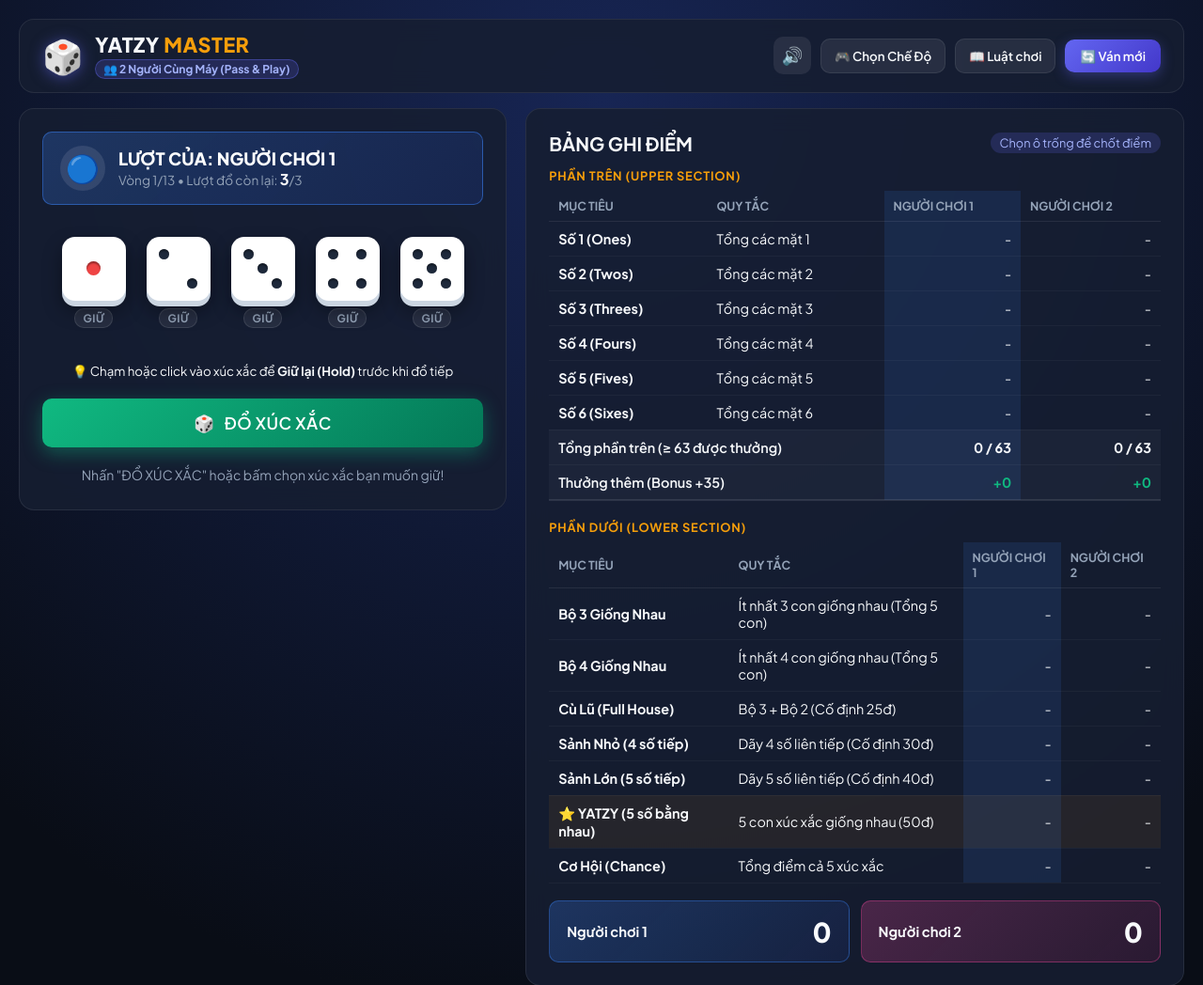
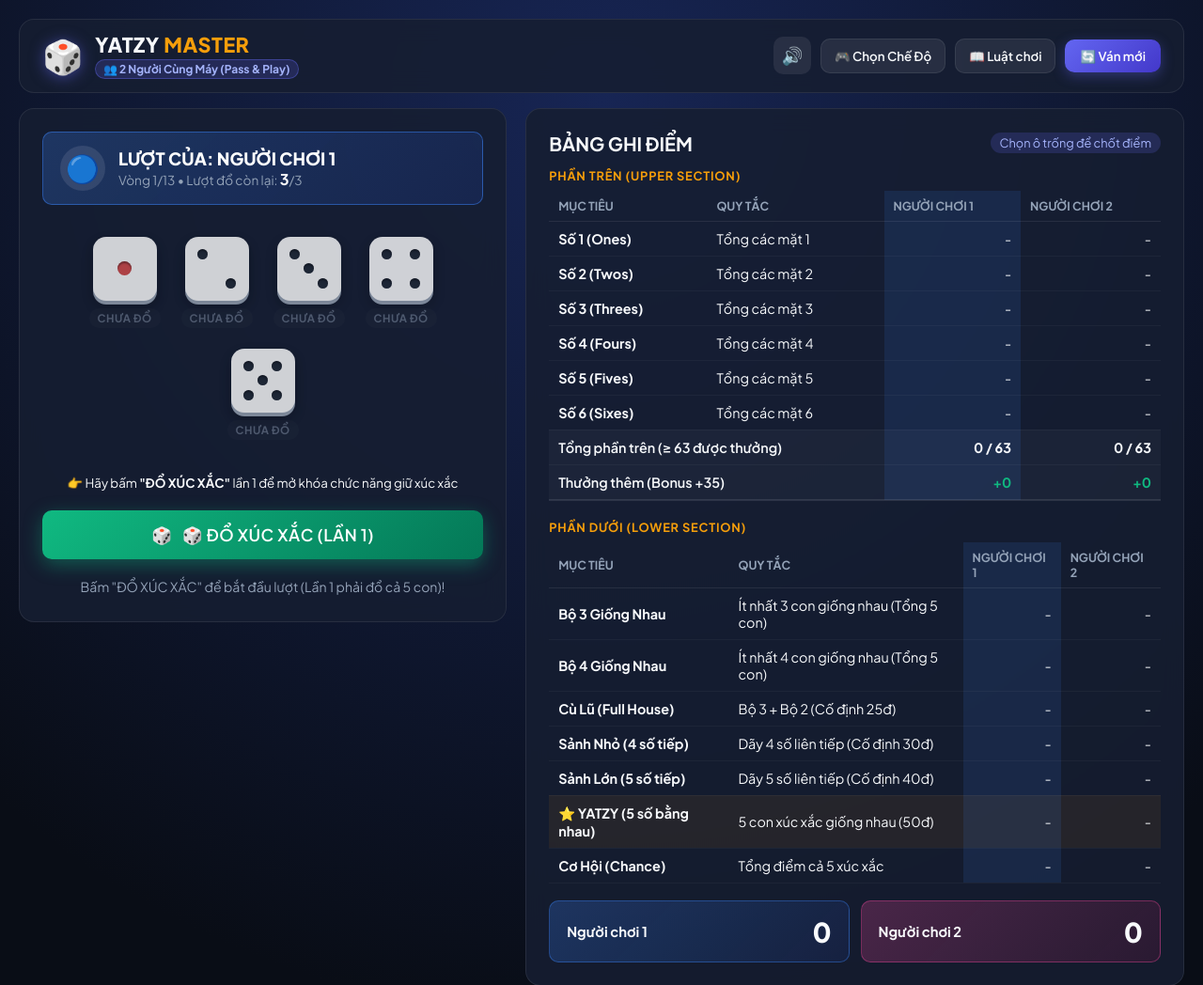
Before and after one commit to nhdthnh/yatzy, a Flask app: page / in a window 1280 px wide. Shown: the top 1048 px of the page at 94% size. Run offline with Flask 3, Linux system fonts and the light colour scheme.

Commit message:
Enforce Yatzy rule: require rolling all 5 dice on first roll before holding

```diff
--- a/app.py
+++ b/app.py
@@ -245,12 +245,17 @@ def roll(game_id):
     current_dice = game["dice"]
     has_rolled = game["has_rolled"]
 
-    new_dice = []
-    for i in range(5):
-        if i in held:
-            new_dice.append(current_dice[i])
-        else:
-            new_dice.append(random.randint(1, 6))
+    # Nếu là lần đổ đầu tiên của lượt (chưa đổ lần nào), bắt buộc phải đổ cả 5 con, không cho giữ xúc xắc
+    if not has_rolled or game["rolls_left"] == 3:
+        held = []
+        new_dice = [random.randint(1, 6) for _ in range(5)]
+    else:
+        new_dice = []
+        for i in range(5):
+            if i in held:
+                new_dice.append(current_dice[i])
+            else:
+                new_dice.append(random.randint(1, 6))
 
     game["dice"] = new_dice
     game["rolls_left"] -= 1
@@ -276,6 +281,9 @@ def toggle_hold_api(game_id):
 
     if game["mode"] == "online" and active_player["id"] != caller_player_id:
         return jsonify({"error": "Chưa đến lượt của bạn!"}), 403
+
+    if not game["has_rolled"] or game["rolls_left"] == 3:
+        return jsonify({"error": "Bạn phải đổ xúc xắc lần đầu tiên trước khi được chọn giữ!"}), 400
 
     held = data.get("held", [])
     held = [i for i in held if isinstance(i, int) and 0 <= i < 5]
--- a/static/script.js
+++ b/static/script.js
@@ -413,7 +413,25 @@ async function handleRoll() {
 }
 
 async function toggleHold(idx) {
-    if (!gameState?.can_act || gameState.rolls_left === 0 || isRollingAnimation) return;
+    if (!gameState?.can_act || isRollingAnimation) return;
+
+    // Chặn tuyệt đối không cho giữ khi chưa đổ lần đầu (rolls_left == 3 hoặc !has_rolled)
+    if (!gameState.has_rolled || gameState.rolls_left === 3) {
+        playSound('click');
+        turnHint.innerHTML = '⚠️ <strong>Chưa thể giữ!</strong> Bạn phải bấm nút <strong>"ĐỔ XÚC XẮC"</strong> lần đầu trước!';
+        turnHint.style.color = '#f59e0b';
+        btnRoll.classList.add('pulse-attention');
+        setTimeout(() => {
+            btnRoll.classList.remove('pulse-attention');
+            turnHint.style.color = '';
+        }, 1500);
+        return;
+    }
+
+    if (gameState.rolls_left === 0) {
+        turnHint.innerHTML = '⚠️ <strong>Đã hết lượt đổ!</strong> Vui lòng bấm vào 1 ô trên bảng điểm để kết thúc lượt.';
+        return;
+    }
 
     playSound('click');
     const pos = gameState.held.indexOf(idx);
@@ -424,7 +442,7 @@ async function toggleHold(idx) {
     }
     renderDice();
 
-    // Đồng bộ lên server để phòng online hoặc polling không bị mất trạng thái giữ
+    // Đồng bộ lên server
     if (currentGameId) {
         try {
             await fetch(`/api/game/${currentGameId}/hold`, {
@@ -549,36 +567,41 @@ function renderTurnBanner() {
         holdGuide.classList.remove('hidden');
     }
 
-    // Roll button state
+    // Roll button and hint state
     if (!gameState.can_act) {
         btnRoll.disabled = true;
         rollBtnText.textContent = 'ĐANG ĐỢI ĐỐI THỦ...';
         turnHint.textContent = 'Chờ đối thủ hoàn thành lượt chơi.';
+        holdGuide.innerHTML = '<small>⏳ Đang chờ lượt đối thủ...</small>';
     } else if (!gameState.has_rolled) {
         btnRoll.disabled = false;
-        rollBtnText.textContent = 'ĐỔ XÚC XẮC';
-        turnHint.textContent = 'Nhấn "ĐỔ XÚC XẮC" hoặc bấm chọn xúc xắc bạn muốn giữ!';
+        rollBtnText.textContent = '🎲 ĐỔ XÚC XẮC (LẦN 1)';
+        turnHint.textContent = 'Bấm "ĐỔ XÚC XẮC" để bắt đầu lượt (Lần 1 phải đổ cả 5 con)!';
+        holdGuide.innerHTML = '<small>👉 Hãy bấm <strong>"ĐỔ XÚC XẮC"</strong> lần 1 để mở khóa chức năng giữ xúc xắc</small>';
     } else if (gameState.rolls_left > 0) {
         btnRoll.disabled = false;
-        rollBtnText.textContent = `ĐỔ TIẾP (${gameState.rolls_left})`;
-        turnHint.textContent = `Click giữ xúc xắc mong muốn, rồi Đổ tiếp (${gameState.rolls_left} lần) hoặc Chọn 1 ô điểm.`;
+        rollBtnText.textContent = `🎲 ĐỔ TIẾP (${gameState.rolls_left} lần)`;
+        turnHint.textContent = `Chọn xúc xắc để Giữ, hoặc Đổ tiếp (${gameState.rolls_left} lần) hoặc Chọn 1 ô điểm.`;
+        holdGuide.innerHTML = `<small>💡 Chạm hoặc click vào xúc xắc để <strong>Giữ lại (Hold)</strong> trước khi đổ tiếp</small>`;
     } else {
         btnRoll.disabled = true;
         rollBtnText.textContent = 'HẾT LƯỢT ĐỔ';
-        turnHint.textContent = 'Đã hết lần đổ! Bắt buộc phải bấm vào 1 ô điểm để chuyển lượt.';
+        turnHint.textContent = 'Đã hết lần đổ! Bắt buộc phải bấm vào 1 ô điểm để kết thúc lượt.';
+        holdGuide.innerHTML = '<small>🏁 Đã hết 3 lần đổ. Hãy <strong>chọn 1 ô điểm</strong> trên bảng để hoàn thành lượt!</small>';
     }
 }
 
 function renderDice() {
     diceContainer.innerHTML = '';
+    const isUnrolledTurn = !gameState.has_rolled || gameState.rolls_left === 3;
+
     gameState.dice.forEach((val, idx) => {
         const wrapper = document.createElement('div');
         const isHeld = gameState.held.includes(idx);
-        wrapper.className = `die-wrapper ${isHeld ? 'is-held' : ''}`;
-        wrapper.setAttribute('title', isHeld ? 'Click để bỏ giữ' : 'Click để giữ lại xúc xắc này');
+        wrapper.className = `die-wrapper ${isHeld ? 'is-held' : ''} ${isUnrolledTurn ? 'unrolled' : ''}`;
 
         const die = document.createElement('div');
-        die.className = 'die';
+        die.className = `die ${isUnrolledTurn ? 'unrolled-die' : ''}`;
         die.dataset.value = val;
 
         const pips = PIP_CONFIGS[val] || [];
@@ -589,8 +612,19 @@ function renderDice() {
         });
 
         const tag = document.createElement('span');
-        tag.className = 'hold-tag';
-        tag.textContent = isHeld ? '✓ ĐÃ GIỮ' : 'GIỮ';
+        if (isUnrolledTurn) {
+            tag.className = 'hold-tag disabled-tag';
+            tag.textContent = 'CHƯA ĐỔ';
+            wrapper.setAttribute('title', 'Cần bấm "Đổ Xúc Xắc" lần 1 trước khi được giữ!');
+        } else if (gameState.rolls_left === 0) {
+            tag.className = `hold-tag ${isHeld ? 'is-held' : 'disabled-tag'}`;
+            tag.textContent = isHeld ? '✓ ĐÃ GIỮ' : 'HẾT LƯỢT';
+            wrapper.setAttribute('title', 'Đã hết lượt đổ');
+        } else {
+            tag.className = `hold-tag ${isHeld ? 'is-held' : ''}`;
+            tag.textContent = isHeld ? '✓ ĐÃ GIỮ' : 'GIỮ';
+            wrapper.setAttribute('title', isHeld ? 'Click để bỏ giữ' : 'Click để giữ lại xúc xắc này');
+        }
 
         wrapper.appendChild(die);
         wrapper.appendChild(tag);
--- a/static/style.css
+++ b/static/style.css
@@ -415,12 +415,22 @@ button {
     height: 15px;
 }
 
+.die-wrapper.unrolled .die {
+    opacity: 0.8;
+    filter: grayscale(20%);
+    box-shadow:
+        0 4px 0 #94a3b8,
+        0 6px 14px rgba(0, 0, 0, 0.3);
+}
+
 .die-wrapper.is-held .die {
     transform: translateY(-8px);
     box-shadow:
         0 8px 0 #4f46e5,
         0 0 24px rgba(99, 102, 241, 0.7);
     border: 3px solid var(--primary);
+    opacity: 1;
+    filter: none;
 }
 
 .hold-tag {
@@ -441,12 +451,30 @@ button {
     background: rgba(255, 255, 255, 0.16);
 }
 
+.hold-tag.disabled-tag {
+    opacity: 0.45;
+    background: rgba(255, 255, 255, 0.04);
+    color: #94a3b8;
+    border-color: transparent;
+    cursor: not-allowed;
+}
+
 .die-wrapper.is-held .hold-tag {
     background: var(--primary);
     color: #ffffff;
     border-color: var(--primary);
     box-shadow: 0 2px 10px rgba(99, 102, 241, 0.6);
     transform: translateY(-2px);
+}
+
+.btn-action.pulse-attention {
+    animation: pulseAttention 0.5s ease-in-out 3;
+}
+
+@keyframes pulseAttention {
+    0% { transform: scale(1); box-shadow: 0 0 0 0 rgba(16, 185, 129, 0.7); }
+    50% { transform: scale(1.04); box-shadow: 0 0 24px 6px rgba(16, 185, 129, 0.9); }
+    100% { transform: scale(1); box-shadow: 0 0 0 0 rgba(16, 185, 129, 0); }
 }
 
 .die.rolling {
```
